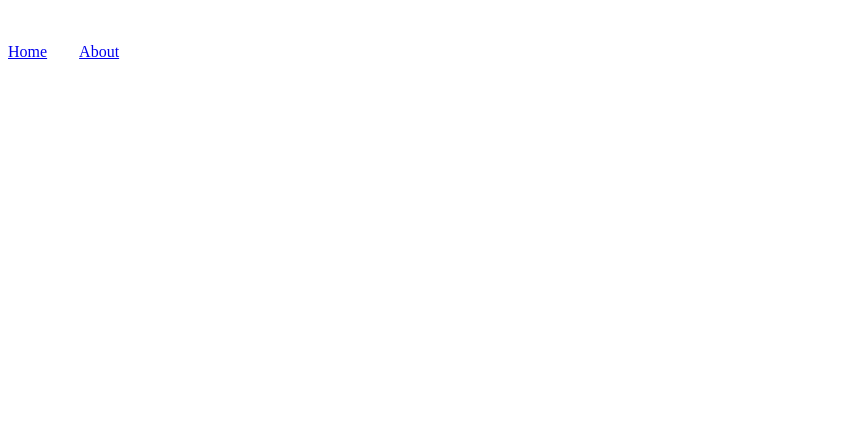
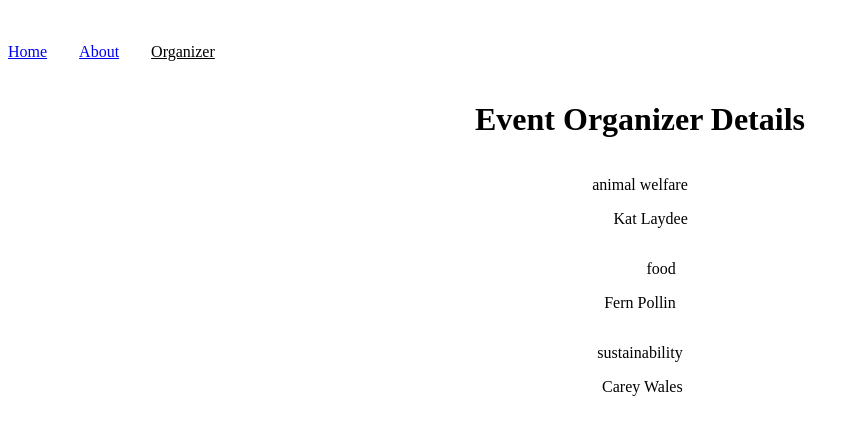
Before and after one commit to compo-base/Lab02, a Vue app in the folder vite-project/: page /organizer in a window 1280 px wide. Before the commit this address had no page. Shown: the top 434 px of the page, without its empty margins (0-858 px from the left). Built offline with nearby package versions, Linux system fonts and the light colour scheme.

Commit message:
fix no.5

```diff
--- a/vite-project/src/App.vue
+++ b/vite-project/src/App.vue
@@ -8,6 +8,7 @@ import HelloWorld from './components/HelloWorld.vue'
     <nav>
       <RouterLink to="/">Home</RouterLink>
       <RouterLink to="/about">About</RouterLink>
+      <RouterLink to="/organizer">Organizer</RouterLink>
     </nav>
   </header>
 
--- a/vite-project/src/router/index.ts
+++ b/vite-project/src/router/index.ts
@@ -1,13 +1,15 @@
 import { createRouter, createWebHistory } from 'vue-router'
-import HomeView from '../views/HomeView.vue'
+import EventListView from '../views/EventListView.vue'
+import AboutView from '../views/AboutView.vue'
+import OrganizerView from '../views/OrganizerView.vue'
 
 const router = createRouter({
   history: createWebHistory(import.meta.env.BASE_URL),
   routes: [
     {
       path: '/',
-      name: 'home',
-      component: HomeView
+      name: 'EventList',
+      component: EventListView
     },
     {
       path: '/about',
@@ -15,7 +17,12 @@ const router = createRouter({
       // route level code-splitting
       // this generates a separate chunk (About.[hash].js) for this route
       // which is lazy-loaded when the route is visited.
-      component: () => import('../views/AboutView.vue')
+      component: AboutView
+    },
+    {
+      path: '/organizer',
+      name: 'OrganizerView',
+      component: OrganizerView
     }
   ]
 })
--- /dev/null
+++ b/vite-project/src/views/OrganizerView.vue
@@ -0,0 +1,59 @@
+<template>
+  <div class="organizer">
+    <h1>Event Organizer Details</h1>
+    <div v-for="event in events" :key="event.id">
+      <EventOrganizer :event="event"></EventOrganizer>
+    </div>
+  </div>
+</template>
+
+<script setup lang="ts">
+import EventOrganizer from '../components/EventOrganizer.vue'
+import type { EventItem } from '@/type'
+import { ref } from 'vue'
+
+const events = ref<EventItem[]>([
+  {
+    id: 5928101,
+    category: 'animal welfare',
+    title: 'Cat Adoption Day',
+    description: 'Fine your new feline friend at this event.',
+    location: 'Meow Town',
+    date: 'January 28, 2022',
+    time: '12:00',
+    petsAllowed: true,
+    organizer: 'Kat Laydee'
+  },
+  {
+    id: 4582797,
+    category: 'food',
+    title: 'Community Gardening',
+    description: 'Join us as we tend to the community edible plants.',
+    location: 'Flora City',
+    date: 'March 14, 2022',
+    time: '10:00',
+    petsAllowed: true,
+    organizer: 'Fern Pollin'
+  },
+  {
+    id: 8419988,
+    category: 'sustainability',
+    title: 'Beach Cleanup',
+    description: 'Help pick up trash along the shore.',
+    location: 'Playa Del Carmen',
+    date: 'July 22, 2022',
+    time: '11:00',
+    petsAllowed: false,
+    organizer: 'Carey Wales'
+  }
+  // Here you can add the same event data you have in the previous component
+])
+</script>
+
+<style scoped>
+.organizer {
+  display: flex;
+  flex-direction: column;
+  align-items: center;
+}
+</style>
```
Also changed, not shown: vite-project/src/views/EventListView.vue (renamed from vite-project/src/views/HomeView.vue).
